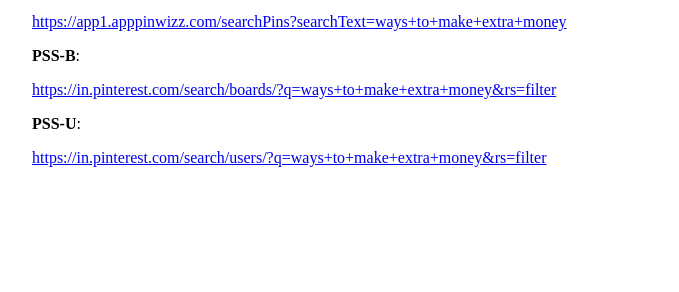
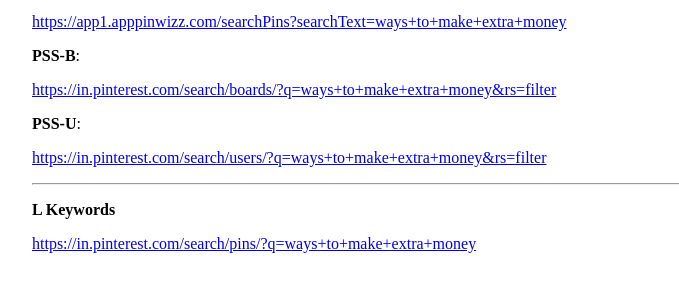
Before and after one commit to spmohq/home, a plain HTML site: page waystomakeextramoney.html in a window 1280 px wide. Shown: the part 118-410 px from the top of the page, without its empty margins (128-807 px from the left). Drawn offline with Linux system fonts and the light colour scheme.

Commit message:
Update waystomakeextramoney.html

```diff
--- a/waystomakeextramoney.html
+++ b/waystomakeextramoney.html
@@ -26,6 +26,9 @@
 <p><a href="https://in.pinterest.com/search/boards/?q=ways+to+make+extra+money&amp;rs=filter" target="_blank" rel="noopener">https://in.pinterest.com/search/boards/?q=ways+to+make+extra+money&amp;rs=filter</a></p>
 <p><strong>PSS-U</strong>:</p>
 <p><a href="https://in.pinterest.com/search/users/?q=ways+to+make+extra+money&amp;rs=filter" target="_blank" rel="noopener">https://in.pinterest.com/search/users/?q=ways+to+make+extra+money&amp;rs=filter</a></p>
+<hr />
+<p><strong>L Keywords</strong></p>
+<p><a href="https://in.pinterest.com/search/pins/?q=ways+to+make+extra+money" target="_blank" rel="noopener">https://in.pinterest.com/search/pins/?q=ways+to+make+extra+money</a></p>
 
 </td>
 </tr>
```
